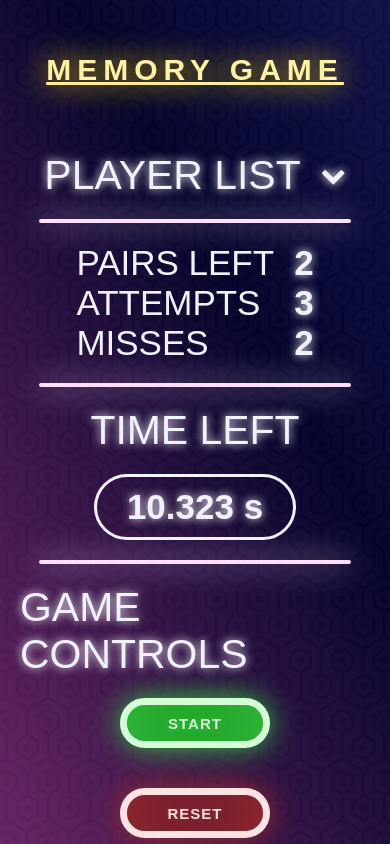
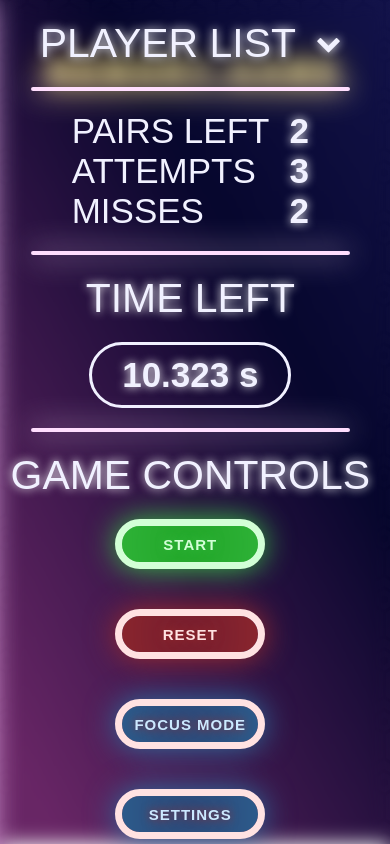
Before and after one commit to kowalowy1234/memory-game-2, an Angular app: page / in a window 390 px wide. Shown: the top 844 px of the page. Built offline with nearby package versions, Linux system fonts and the light colour scheme; a web font is replaced by a local one.

Commit message:
responsivenes of sidebar - initial

```diff
--- a/src/app/app.component.html
+++ b/src/app/app.component.html
@@ -1,7 +1,9 @@
 <router-outlet> </router-outlet>
-<app-header></app-header>
-<div class="container">
+<div class="left-panel">
+  <app-header></app-header>
+  <app-main></app-main>
+</div>
+<div class="right-panel">
   <app-settings [ngClass]="{ visible: showSettings }"></app-settings>
-  <!-- <app-main></app-main> -->
   <app-info-sidebar></app-info-sidebar>
 </div>
--- a/src/app/components/info-sidebar/info-sidebar.component.html
+++ b/src/app/components/info-sidebar/info-sidebar.component.html
@@ -1,3 +1,6 @@
+<div class="sidebar-opener">
+  <i class="fa fa-chevron-left"></i>
+</div>
 <div class="info-sidebar">
   <div class="item" [ngClass]="{ expanded: !hidePlayerList }">
     <div class="player-list-wrapper">
--- a/src/app/components/main/main.component.html
+++ b/src/app/components/main/main.component.html
@@ -1 +1,29 @@
-<p>main works!</p>
+<div class="main">
+    <div class="canvas grid-20">
+        <div class="card">x</div>
+        <div class="card">x</div>
+        <div class="card">x</div>
+        <div class="card">x</div>
+        <div class="card">x</div>
+        <div class="card">x</div>
+        <div class="card">x</div>
+        <div class="card">x</div>
+        <div class="card">x</div>
+        <div class="card">x</div>
+        <div class="card">x</div>
+        <div class="card">x</div>
+        <div class="card">x</div>
+        <div class="card">x</div>
+        <div class="card">x</div>
+        <div class="card">x</div>
+        <div class="card">x</div>
+        <div class="card">x</div>
+        <div class="card">x</div>
+        <div class="card">x</div>
+        <div class="card">x</div>
+        <div class="card">x</div>
+        <div class="card">x</div>
+        <div class="card">x</div>
+        <div class="card">x</div>
+    </div>
+</div>
--- a/src/styles.scss
+++ b/src/styles.scss
@@ -11,6 +11,13 @@
 
 html {
   font-size: 10px;
+  min-height: 100vh;
+  height: 100vh;
+}
+
+body {
+  min-height: 100vh;
+  height: 100vh;
 }
 
 /* DEFAULT STYLING */
--- a/src/styles/components/_app.component.scss
+++ b/src/styles/components/_app.component.scss
@@ -1,8 +1,8 @@
 app-root {
   min-height: 100vh;
+  height: 100vh;
   display: flex;
   justify-content: center;
-  flex-wrap: wrap;
 
   background: linear-gradient(
       241deg,
@@ -14,8 +14,17 @@ app-root {
     url("../../assets/images/patternhead61a-thumb.png"),
     lightgray 0% 0% / 300px 300px repeat;
 
-    .container {
-      max-height: 100Vh;
+    .left-panel {
+      display: flex;
+      flex-direction: column;
+      align-items: center;
+      justify-content: space-between;
+      width: 100%;
+    }
+
+    .right-panel {
+      // max-height: 100Vh;
+      min-height: 100vh;
     }
 }
 
--- a/src/styles/components/_info-sidebar.component.scss
+++ b/src/styles/components/_info-sidebar.component.scss
@@ -4,9 +4,10 @@ app-info-sidebar {
     display: flex;
     flex-direction: column;
     align-items: center;
-    justify-content: center;
+    justify-content: space-between;
     font-size: 3.5rem;
     max-width: 50rem;
+    min-height: 100vh;
 
     hr {
       width: 80%;
@@ -21,7 +22,7 @@ app-info-sidebar {
 
     .item {
       padding: 2rem 2rem;
-      transition-delay: 2s;
+      // transition-delay: 2s;
 
       &.expanded {
         width: 100%;
@@ -30,8 +31,16 @@ app-info-sidebar {
         top: 0;
         left: 0;
         backdrop-filter: blur(1rem);
-        -webkit-mask-image: linear-gradient(90deg, rgba(0,0,0,0) 0%, rgba(0,0,0,1) 10%);
-        mask-image: linear-gradient(90deg, rgba(0,0,0,0) 0%, rgba(0,0,0,1) 10%);
+        -webkit-mask-image: linear-gradient(
+          90deg,
+          rgba(0, 0, 0, 0) 0%,
+          rgba(0, 0, 0, 1) 10%
+        );
+        mask-image: linear-gradient(
+          90deg,
+          rgba(0, 0, 0, 0) 0%,
+          rgba(0, 0, 0, 1) 10%
+        );
         max-height: 100vh;
         transition-delay: 0s;
       }
@@ -88,8 +97,9 @@ app-info-sidebar {
       display: flex;
       align-items: center;
       justify-content: center;
+      text-wrap: nowrap;
+      gap: 2rem;
 
-      gap: 2rem;
       i {
         font-size: 2.5rem;
         transition: $ts02;
@@ -137,4 +147,55 @@ app-info-sidebar {
       }
     }
   }
+
+  .sidebar-opener {
+    min-height: 100%;
+    background-color: white;
+    font-size: 4rem;
+    padding: 0 1rem;
+    background: $color-bright-border;
+    box-shadow: $bright-box-shadow;
+    display: flex;
+    align-items: center;
+    justify-content: center;
+    cursor: pointer;
+
+    &.opened {
+      i {
+        transform: rotate(180deg);
+      }
+    }
+  }
 }
+
+@media (max-width: $breakpoint-large) {
+  app-info-sidebar {
+    display: flex;
+    flex-direction: row;
+    position: absolute;
+    top: 0;
+    right: 0;
+    overflow-x: hidden;
+    backdrop-filter: blur(1rem);
+
+    .info-sidebar {
+      .item {
+        &.expanded {
+          -webkit-mask-image: none;
+          mask-image: none;
+        }
+      }
+      .expanded {
+        display: flex;
+      }
+    }
+  }
+}
+
+@media (min-width: $breakpoint-large) {
+  app-info-sidebar {
+    .sidebar-opener {
+      display: none;
+    }
+  }
+}
--- a/src/styles/components/_main.component.scss
+++ b/src/styles/components/_main.component.scss
@@ -1,2 +1,19 @@
 app-main {
+    width: 100%;
+    height: 100%;
+
+    .main {
+        width: 100%;
+        height: 100%;
+        display: flex;
+        align-items: center;
+        justify-content: center;
+
+        .canvas {
+
+            .card {
+
+            }
+        }
+    }
 }
```
